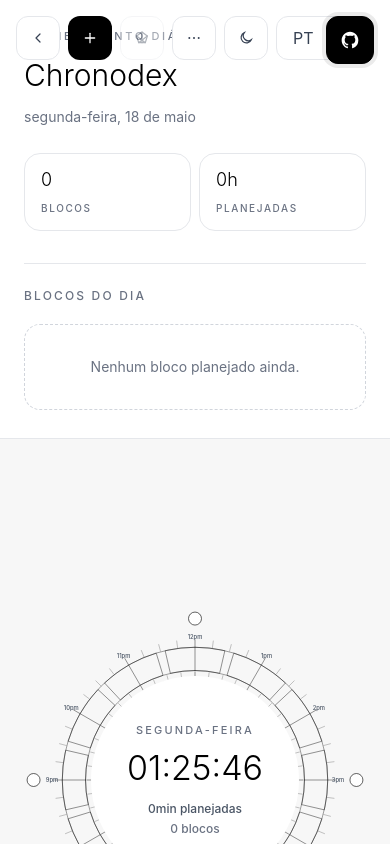
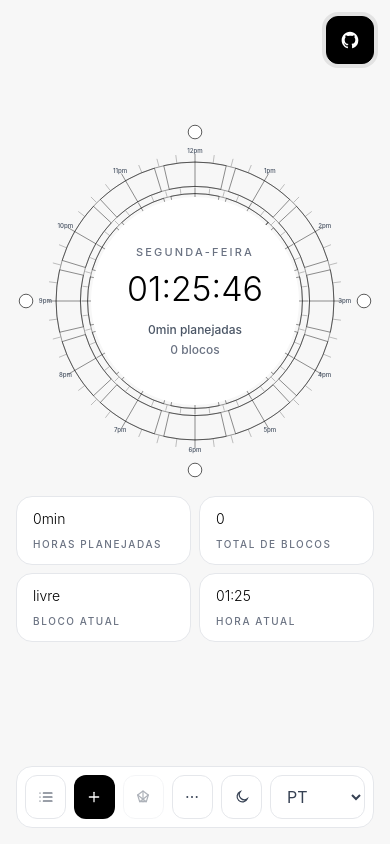
Before and after one commit to CiceroLino/chronodex, a React (Vite) app: page / in a window 390 px wide. Shown: the top 844 px of the page. Built offline with nearby package versions, Linux system fonts and the light colour scheme.

Commit message:
fix(ui): improve responsive layout controls

```diff
--- a/src/App.tsx
+++ b/src/App.tsx
@@ -300,6 +300,7 @@ function App() {
   const [now, setNow] = useState(() => new Date());
   const [isActionsOpen, setIsActionsOpen] = useState(false);
   const [isBlockDialogOpen, setIsBlockDialogOpen] = useState(false);
+  const [isMobileBlocksOpen, setIsMobileBlocksOpen] = useState(false);
   const [isDashboardOpen, setIsDashboardOpen] = useState(false);
   const [isSidebarCollapsed, setIsSidebarCollapsed] = useState(false);
   const [theme, setTheme] = useState<Theme>(() => readStoredTheme());
@@ -454,11 +455,13 @@ function App() {
       >
         <section
           className={[
-            'border-b border-gray-200 bg-white transition-colors dark:border-neutral-800 dark:bg-[#151515] lg:h-screen lg:overflow-y-auto lg:border-b-0 lg:border-r',
-            isSidebarCollapsed ? 'overflow-hidden px-0 py-0 lg:border-r-0' : 'px-6 py-7 lg:px-7',
+            'hidden border-b border-gray-200 bg-white transition-colors dark:border-neutral-800 dark:bg-[#151515] lg:block lg:h-screen lg:overflow-y-auto lg:border-b-0 lg:border-r',
+            isSidebarCollapsed
+              ? 'lg:overflow-hidden lg:border-r-0 lg:px-0 lg:py-0'
+              : 'lg:px-7 lg:py-7',
           ].join(' ')}
         >
-          <div className={isSidebarCollapsed ? 'hidden' : ''}>
+          <div className={isSidebarCollapsed ? 'lg:hidden' : ''}>
           <header className="mb-8">
             <div>
               <p className="text-[11px] font-medium uppercase tracking-[0.24em] text-gray-500 dark:text-neutral-500">
@@ -494,7 +497,7 @@ function App() {
           </header>
 
           <section className="border-t border-gray-200 pt-6 dark:border-neutral-800">
-            <div className="mb-5 flex items-center justify-between gap-3">
+            <div className="mb-5">
               <h2 className="text-xs font-medium uppercase tracking-[0.18em] text-gray-500 dark:text-neutral-500">
                 {messages.dayBlocks}
               </h2>
@@ -528,9 +531,9 @@ function App() {
 
         <div
           className={[
-            'fixed left-4 top-4 z-40 flex gap-2 transition-[left]',
+            'fixed bottom-4 left-1/2 z-40 flex max-w-[calc(100vw-2rem)] -translate-x-1/2 gap-2 rounded-2xl border border-gray-200 bg-white/95 p-2 transition-[left] dark:border-neutral-800 dark:bg-[#151515]/95',
             isSidebarCollapsed ? 'lg:left-6' : 'lg:left-[410px]',
-            'lg:top-6',
+            'lg:bottom-auto lg:top-6 lg:max-w-none lg:translate-x-0 lg:border-0 lg:bg-transparent lg:p-0 lg:dark:bg-transparent',
           ].join(' ')}
         >
           <button
@@ -540,7 +543,7 @@ function App() {
             }
             title={isSidebarCollapsed ? messages.expandSidebar : messages.collapseSidebar}
             onClick={() => setIsSidebarCollapsed((current) => !current)}
-            className="flex h-11 w-11 items-center justify-center rounded-xl border border-gray-200 bg-white text-gray-700 transition hover:border-gray-300 hover:bg-gray-50 dark:border-neutral-800 dark:bg-[#191919] dark:text-neutral-300 dark:hover:bg-neutral-900"
+            className="hidden h-11 w-11 items-center justify-center rounded-xl border border-gray-200 bg-white text-gray-700 transition hover:border-gray-300 hover:bg-gray-50 dark:border-neutral-800 dark:bg-[#191919] dark:text-neutral-300 dark:hover:bg-neutral-900 lg:flex"
           >
             <svg
               aria-hidden="true"
@@ -557,6 +560,31 @@ function App() {
               ) : (
                 <path d="M15 18l-6-6 6-6" />
               )}
+            </svg>
+          </button>
+          <button
+            type="button"
+            aria-label={messages.openDayBlocks}
+            title={messages.openDayBlocks}
+            onClick={() => setIsMobileBlocksOpen(true)}
+            className="flex h-11 w-11 items-center justify-center rounded-xl border border-gray-200 bg-white text-gray-700 transition hover:border-gray-300 hover:bg-gray-50 dark:border-neutral-800 dark:bg-[#191919] dark:text-neutral-300 dark:hover:bg-neutral-900 lg:hidden"
+          >
+            <svg
+              aria-hidden="true"
+              viewBox="0 0 24 24"
+              className="h-4 w-4"
+              fill="none"
+              stroke="currentColor"
+              strokeLinecap="round"
+              strokeLinejoin="round"
+              strokeWidth="1.8"
+            >
+              <path d="M8 6h13" />
+              <path d="M8 12h13" />
+              <path d="M8 18h13" />
+              <path d="M3 6h.01" />
+              <path d="M3 12h.01" />
+              <path d="M3 18h.01" />
             </svg>
           </button>
           <button
@@ -766,6 +794,98 @@ function App() {
           </div>
         ) : null}
 
+        <div
+          className={[
+            'fixed inset-0 z-50 lg:hidden',
+            isMobileBlocksOpen ? 'pointer-events-auto' : 'pointer-events-none',
+          ].join(' ')}
+          aria-hidden={!isMobileBlocksOpen}
+        >
+            <button
+              type="button"
+              aria-label={messages.closeForm}
+              className={[
+                'absolute inset-0 bg-black/18 transition-opacity duration-200',
+                isMobileBlocksOpen ? 'opacity-100' : 'opacity-0',
+              ].join(' ')}
+              onClick={() => setIsMobileBlocksOpen(false)}
+            />
+            <aside
+              className={[
+                'absolute left-0 top-0 h-full w-[min(88vw,390px)] overflow-y-auto border-r border-gray-200 bg-white px-6 py-7 pb-28 transition-transform duration-300 ease-out dark:border-neutral-800 dark:bg-[#151515]',
+                isMobileBlocksOpen ? 'translate-x-0' : '-translate-x-full',
+              ].join(' ')}
+            >
+              <div className="mb-6 flex items-start justify-between gap-4">
+                <div>
+                  <p className="text-[11px] font-medium uppercase tracking-[0.24em] text-gray-500 dark:text-neutral-500">
+                    {messages.dailyPlanning}
+                  </p>
+                  <h2 className="mt-2 text-2xl font-light text-black dark:text-white">
+                    Chronodex
+                  </h2>
+                </div>
+                <button
+                  type="button"
+                  aria-label={messages.closeForm}
+                  onClick={() => setIsMobileBlocksOpen(false)}
+                  className="flex h-9 w-9 items-center justify-center rounded-xl border border-gray-200 text-gray-600 transition hover:bg-gray-50 dark:border-neutral-800 dark:text-neutral-400 dark:hover:bg-neutral-900"
+                >
+                  <svg
+                    aria-hidden="true"
+                    viewBox="0 0 24 24"
+                    className="h-4 w-4"
+                    fill="none"
+                    stroke="currentColor"
+                    strokeLinecap="round"
+                    strokeWidth="1.8"
+                  >
+                    <path d="M6 6l12 12" />
+                    <path d="M18 6L6 18" />
+                  </svg>
+                </button>
+              </div>
+              <div className="mb-6 grid grid-cols-2 gap-2">
+                <div className="rounded-2xl border border-gray-200 bg-white px-4 py-3 dark:border-neutral-800 dark:bg-[#191919]">
+                  <span className="block text-lg font-light text-black dark:text-white">
+                    {blocks.length}
+                  </span>
+                  <span className="text-[10px] font-medium uppercase tracking-[0.16em] text-gray-500 dark:text-neutral-500">
+                    {messages.blocks}
+                  </span>
+                </div>
+                <div className="rounded-2xl border border-gray-200 bg-white px-4 py-3 dark:border-neutral-800 dark:bg-[#191919]">
+                  <span className="block text-lg font-light text-black dark:text-white">
+                    {Math.floor(totalMinutes / 60)}h
+                  </span>
+                  <span className="text-[10px] font-medium uppercase tracking-[0.16em] text-gray-500 dark:text-neutral-500">
+                    {messages.planned}
+                  </span>
+                </div>
+              </div>
+              <div className="mb-5 border-t border-gray-200 pt-6 dark:border-neutral-800">
+                <h2 className="text-xs font-medium uppercase tracking-[0.18em] text-gray-500 dark:text-neutral-500">
+                  {messages.dayBlocks}
+                </h2>
+              </div>
+              <TimeBlockList
+                blocks={sortedBlocks}
+                overlapIds={overlapIds}
+                activeBlockId={activeBlockId}
+                activeBlockProgress={activeBlockProgress}
+                locale={locale}
+                onEdit={(block) => {
+                  setIsMobileBlocksOpen(false);
+                  setEditingBlock(block);
+                  setSelectedBlock(block);
+                  setError(null);
+                  setIsBlockDialogOpen(true);
+                }}
+                onDelete={deleteBlock}
+              />
+            </aside>
+          </div>
+
         {isBlockDialogOpen ? (
           <div className="fixed inset-0 z-50 flex items-center justify-center bg-black/18 px-4 py-6">
             <button
--- a/src/components/ChronodexView.tsx
+++ b/src/components/ChronodexView.tsx
@@ -85,7 +85,7 @@ export function ChronodexView({
   ];
 
   return (
-    <section className="relative flex min-h-screen flex-col items-center justify-center gap-4 bg-[#f7f7f7] px-6 py-6 transition-colors dark:bg-[#111111] lg:h-screen lg:min-h-0 lg:overflow-hidden lg:px-10">
+    <section className="relative flex min-h-[680px] flex-col items-center justify-center gap-4 bg-[#f7f7f7] px-4 pb-28 pt-8 transition-colors dark:bg-[#111111] sm:min-h-[760px] sm:px-6 lg:h-screen lg:min-h-0 lg:overflow-hidden lg:px-10 lg:py-6">
       <aside className="pointer-events-none absolute right-6 top-1/2 hidden -translate-y-1/2 flex-col gap-3 xl:flex">
         {CATEGORIES.map((category) => (
           <div
```
Also changed, not shown: src/i18n.ts (+15 -0 lines).
